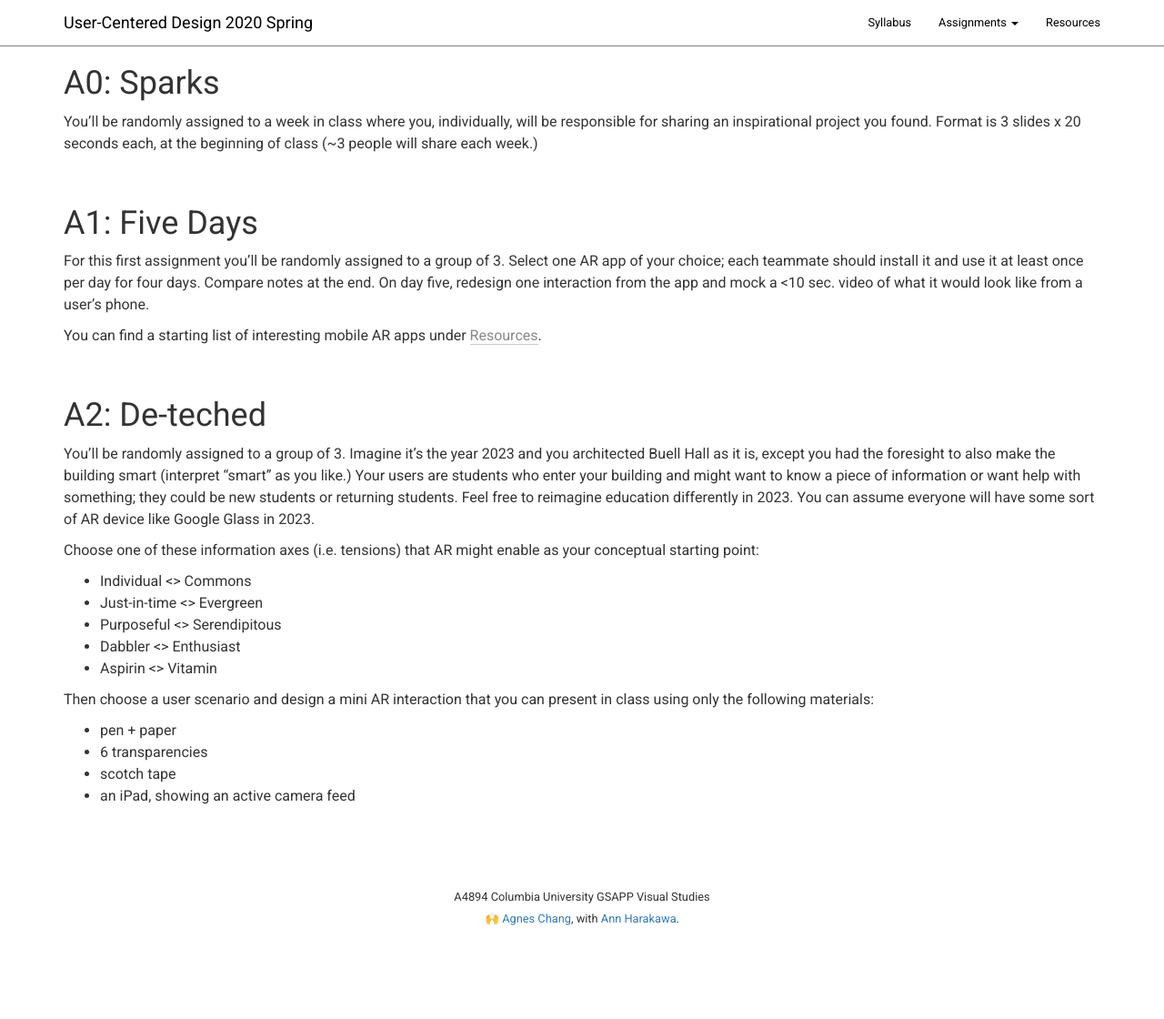
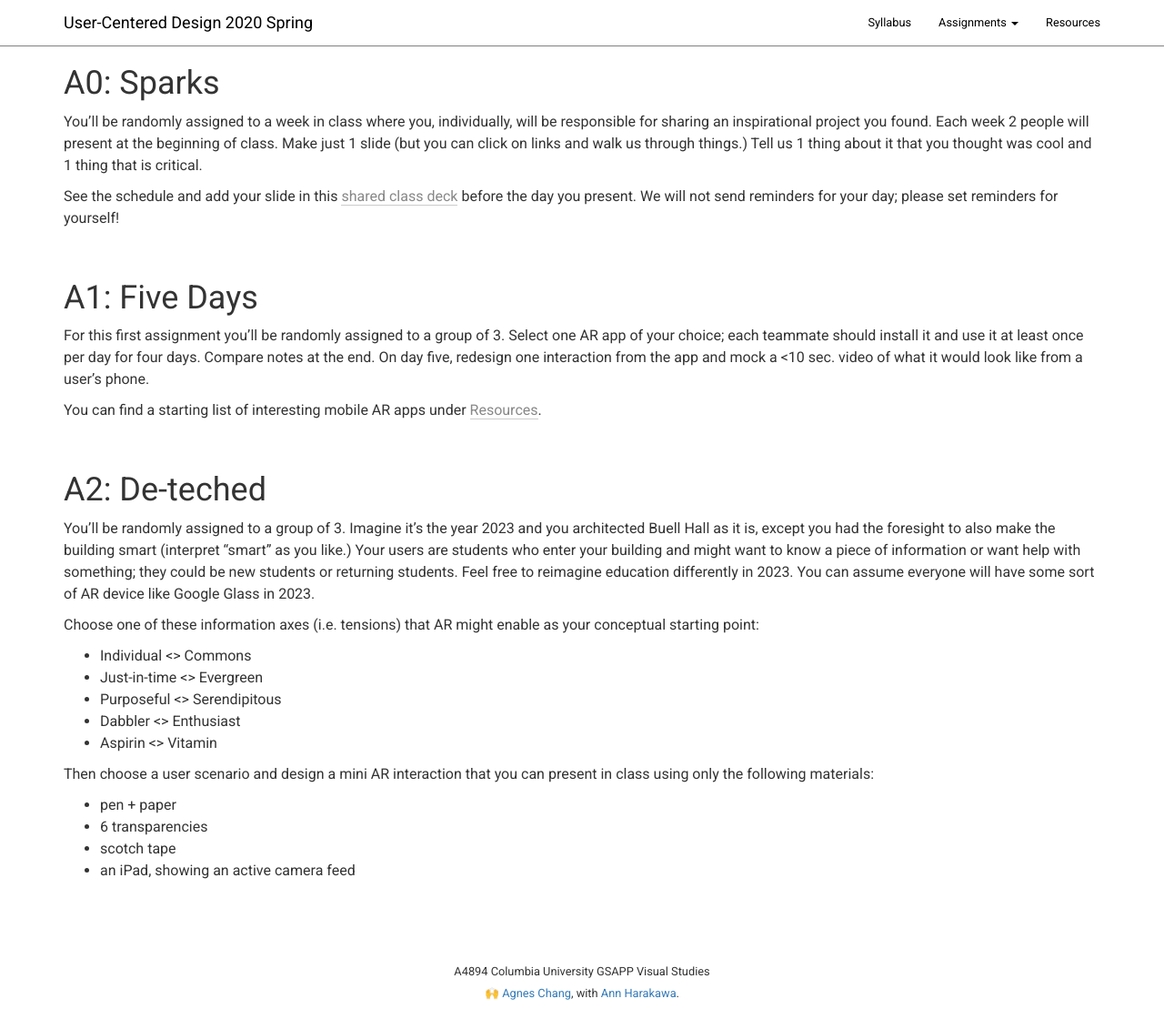
Before and after one commit to columbiaspatialinfo/columbiaspatialinfo.github.io, a Jekyll site: the page built from a0-2.md, in a window 1280 px wide and 1120 px high. Shown: the whole window at 91% size. Built offline with Jekyll 4.4.1, drawn with Linux system fonts in a browser that asks for light colours.

Commit message:
Update a0-2.md

```diff
--- a/a0-2.md
+++ b/a0-2.md
@@ -5,7 +5,9 @@ layout: default
 <a name="A0"></a>
 # A0: Sparks
 
-You’ll be randomly assigned to a week in class where you, individually, will be responsible for sharing an inspirational project you found. Format is 3 slides x 20 seconds each, at the beginning of class (~3 people will share each week.)
+You’ll be randomly assigned to a week in class where you, individually, will be responsible for sharing an inspirational project you found. Each week 2 people will present at the beginning of class. Make just 1 slide (but you can click on links and walk us through things.) Tell us 1 thing about it that you thought was cool and 1 thing that is critical.
+
+See the schedule and add your slide in this [shared class deck](https://docs.google.com/presentation/d/1Fevmvr0aVYX7Edz32J3Fi6aSqcnH0Las7PvyoqXRX_w/edit#slide=id.p) before the day you present. We will not send reminders for your day; please set reminders for yourself!
 
 <a name="A1"></a>
 # A1: Five Days
```
